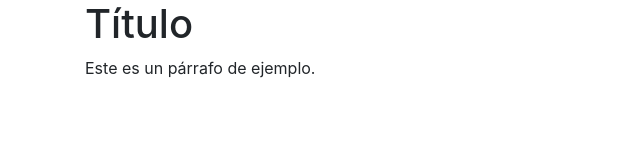
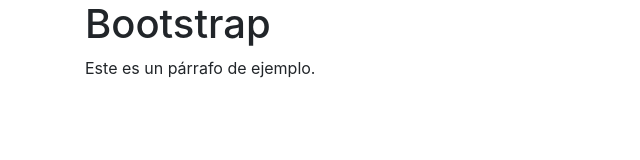
Before and after one commit to smartdesarrollador/frontend_plantillas, a plain HTML site: page index.html in a window 1280 px wide. Shown: the whole page, without its empty margins (0-640 px from the left). Drawn offline with nearby package versions, Linux system fonts and the light colour scheme.

Commit message:
modificacion titulo

```diff
--- a/index.html
+++ b/index.html
@@ -13,7 +13,7 @@
 <body>
 
     <div class="container">
-        <h1>Título</h1>
+        <h1>Bootstrap</h1>
         <p>Este es un párrafo de ejemplo.</p>
     </div>
 
```
